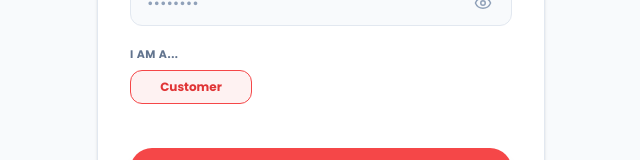
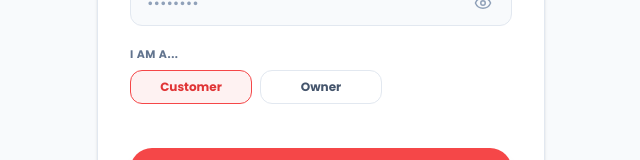
Before and after one commit to lokeshs06/Online-Food-delivery-System, a React (Vite) app in the folder front-end/: page /register in a window 1280 px wide. Shown: the part 460-620 px from the top of the page, without its empty margins (319-959 px from the left). Built offline with nearby package versions, Linux system fonts and the light colour scheme; no server answers.

Commit message:
Restore owner option in registration form (admin removed)

```diff
--- a/front-end/src/pages/Register.jsx
+++ b/front-end/src/pages/Register.jsx
@@ -128,7 +128,16 @@ export default function Register() {
               >
                 Customer
               </button>
-
+              <button
+                type="button"
+                onClick={() => setRole('restaurant_owner')}
+                className={`py-2 px-3 border rounded-xl text-xs font-bold text-center transition-colors ${role === 'restaurant_owner'
+                    ? 'bg-brand-50 border-brand-500 text-brand-600'
+                    : 'bg-white border-slate-200 text-slate-600 hover:bg-slate-50'
+                  }`}
+              >
+                Owner
+              </button>
             </div>
           </div>
 
```
